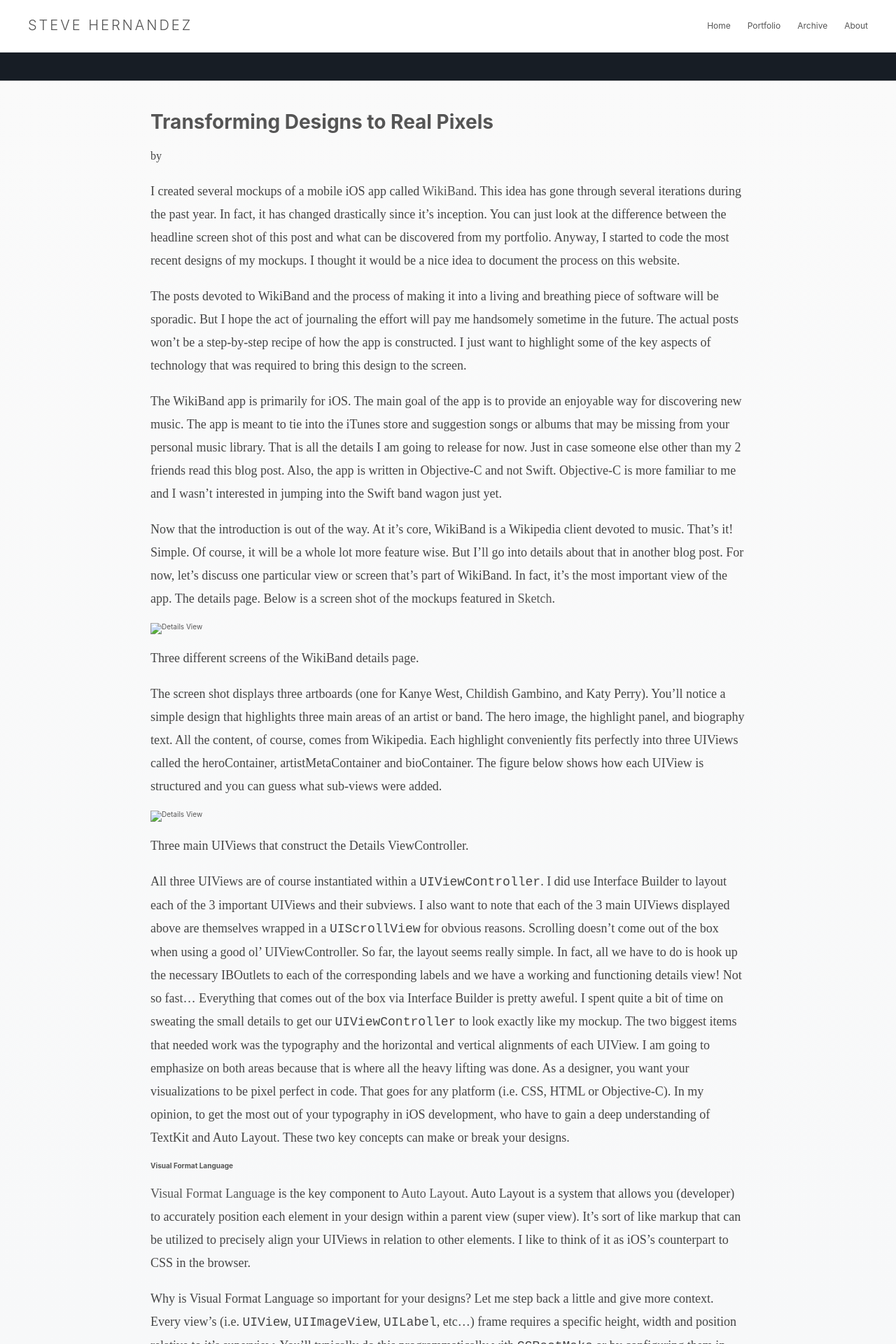
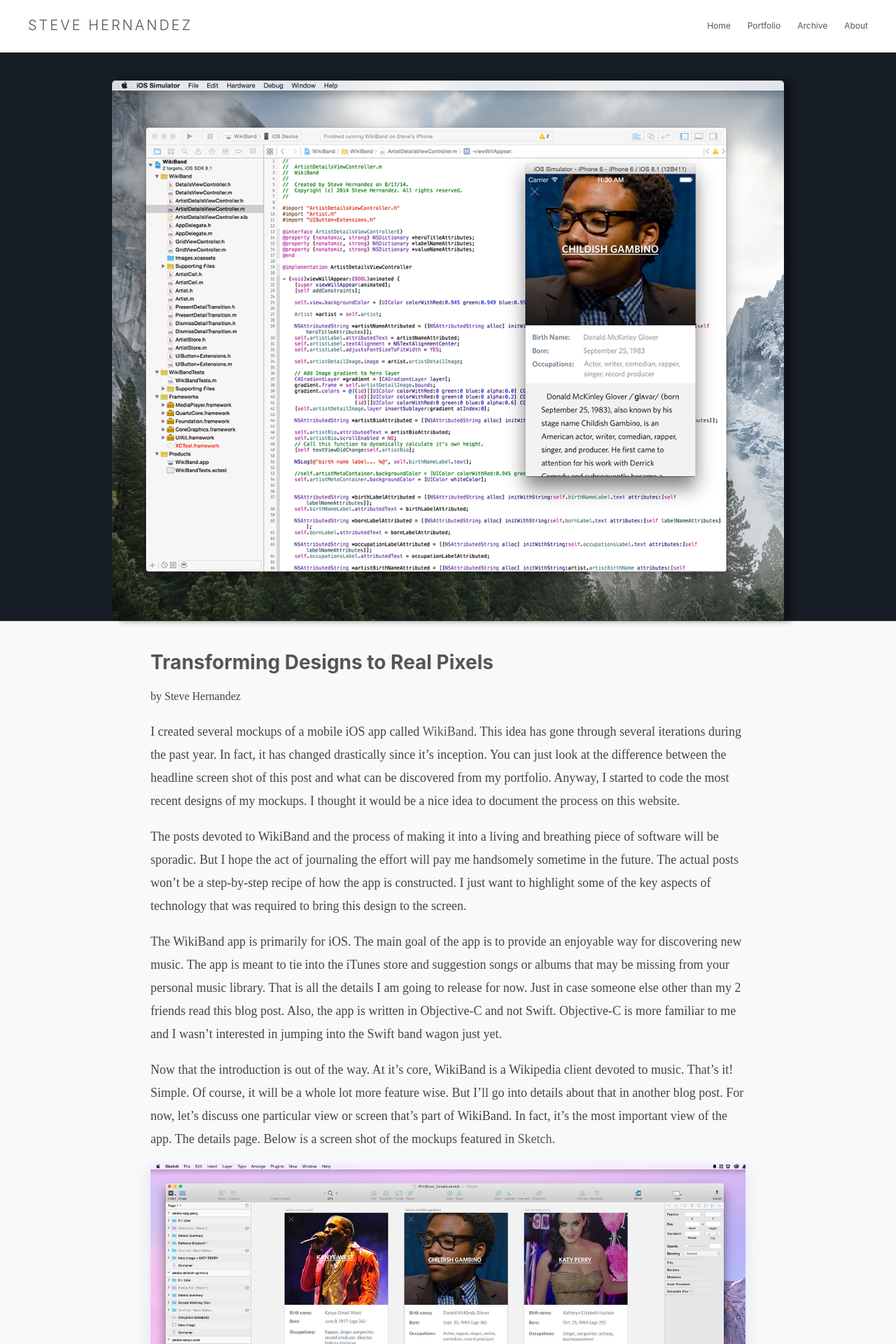
Before and after one commit to slhernandez/slhernandez, a Jekyll site: the page built from _posts/2015-03-01-Transforming-Designs.markdown, in a window 1280 px wide. Shown: the top 1920 px of the page at 70% size. Built offline with Jekyll 4.4.1, drawn with Linux system fonts in a browser that asks for light colours; some of the changed text lies outside the part shown.

Commit message:
Update transform pixels post.

````diff
--- a/_layouts/post.html
+++ b/_layouts/post.html
@@ -6,7 +6,7 @@
   <div class="post-hero-background {{page.image-name}}"></div>
 {% else %}
   <div class="post-hero {{page.background-override}}">
-    <img class="post-hero-img" src="{{page.hero-image}}" />
+    <img class="post-hero-img {{page.background-override}}" src="{{page.hero-image}}" />
   </div>
 {% endif %}
 <div class="post-container">
--- a/_posts/2015-03-01-Transforming-Designs.markdown
+++ b/_posts/2015-03-01-Transforming-Designs.markdown
@@ -3,8 +3,13 @@
 title: Transforming Designs to Real Pixels
 blurb: Some thoughts on how to transform one of my designs from a mockup into actual code using the iOS platform.  The focus for this particular case study is the Visual Format Language and NSAttributedString.
 preview-image: /images/grid/real_pixels_grid.png
+image-title: Transforming Pixels to Code
+author: Steve Hernandez
+hero-image: /images/posts/transforming/xcode_1100.png
+background_image: false
 image-title: Transforming Designs
 categories: coding
+background-override: transform
 ---
 
 I created several mockups of a mobile iOS app called [WikiBand](http://slhernandez.com/wikiband/).  This idea has gone through several iterations during the past year.  In fact, it has changed drastically since it’s inception.  You can just look at the difference between the headline screen shot of this post and what can be discovered from my portfolio.  Anyway, I started to code the most recent designs of my mockups.  I thought it would be a nice idea to document the process on this website.
@@ -15,21 +20,15 @@
 
 Now that the introduction is out of the way.  At it's core, WikiBand is a Wikipedia client devoted to music.  That’s it!  Simple.  Of course, it will be a whole lot more feature wise.  But I’ll go into details about that in another blog post.  For now, let’s discuss one particular view or screen that’s part of WikiBand.  In fact, it’s the most important view of the app.  The details page.  Below is a screen shot of the mockups featured in [Sketch](http://bohemiancoding.com/sketch/).
 
-<div class="post-image">
-  <a href="/images/posts/TransformingDesigns/wikiband_mocks_opt.jpg" data-imagelightbox="b"><img src="/images/posts/TransformingDesigns/wikiband_mocks_opt.jpg" title="Details View" alt="Details View"/></a>
-  <p class="caption">Three different screens of the WikiBand details page.</p>
-</div>
+{% include post_single_img.html post_image="/images/posts/transforming/wikiband_mocks_opt.jpg" title="Details View" caption="Three different screens of the WikiBand details page." %}
 
 The screen shot displays three artboards (one for Kanye West, Childish Gambino, and Katy Perry). You'll notice a simple design that highlights three main areas of an artist or band.  The hero image, the highlight panel, and biography text.  All the content, of course, comes from Wikipedia. Each highlight conveniently fits perfectly into three UIViews called the heroContainer, artistMetaContainer and bioContainer.  The figure below shows how each UIView is structured and you can guess what sub-views were added.
 
-<div class="post-image">
-  <a href="/images/posts/TransformingDesigns/details_outline_white.png" data-imagelightbox="b"><img src="/images/posts/TransformingDesigns/details_outline_white.png" title="Details View" alt="Details View"/></a>
-  <p class="caption">Three main UIViews that construct the Details ViewController.</p>
-</div>
+{% include post_single_img.html post_image="/images/posts/transforming/details_outline_white.png" title="Details View" caption="Three main UIViews that construct the Details ViewController." %}
 
 All three UIViews are of course instantiated within a ```UIViewController```.  I did use Interface Builder to layout each of the 3 important UIViews and their subviews.  I also want to note that each of the 3 main UIViews displayed above are themselves wrapped in a ```UIScrollView``` for obvious reasons.  Scrolling doesn't come out of the box when using a good ol' UIViewController.  So far, the layout seems really simple. In fact, all we have to do is hook up the necessary IBOutlets to each of the corresponding labels and we have a working and functioning details view!  Not so fast... Everything that comes out of the box via Interface Builder is pretty aweful.  I spent quite a bit of time on sweating the small details to get our ```UIViewController``` to look exactly like my mockup. The two biggest items that needed work was the typography and the horizontal and vertical alignments of each UIView.  I am going to emphasize on both areas because that is where all the heavy lifting was done.  As a designer, you want your visualizations to be pixel perfect in code.  That goes for any platform (i.e. CSS, HTML or Objective-C).  In my opinion, to get the most out of your typography in iOS development, who have to gain a deep understanding of TextKit and Auto Layout.  These two key concepts can make or break your designs.
 
-#### Visual Format Language
+## Visual Format Language
 
 [Visual Format Language](https://developer.apple.com/library/ios/documentation/UserExperience/Conceptual/AutolayoutPG/VisualFormatLanguage/VisualFormatLanguage.html#//apple_ref/doc/uid/TP40010853-CH3-SW1) is the key component to [Auto Layout](https://developer.apple.com/library/ios/documentation/UserExperience/Conceptual/AutolayoutPG/Introduction/Introduction.html#//apple_ref/doc/uid/TP40010853-CH13-SW1).  Auto Layout is a system that allows you (developer) to accurately position each element in your design within a parent view (super view).  It's sort of like markup that can be utilized to precisely align your UIViews in relation to other elements.  I like to think of it as iOS's counterpart to CSS in the browser.
 
@@ -70,15 +69,11 @@
 
 I'll dive into more detail about VFL in another post (hopefully).  But for now, I'll keep everything highlevel.  I highly recommend [Apple's documentation on Visual Format Language](https://developer.apple.com/library/ios/documentation/UserExperience/Conceptual/AutolayoutPG/VisualFormatLanguage/VisualFormatLanguage.html).
 
-#### Typography and NSAttributedString
+## Typography and NSAttributedString
 
 As mentioned previously, there is some extra work required to get your typography looking great on iOS.  A simple ```UITextView``` or ```UILabel``` will not do the trick.  Those ```UIKit``` classes will not render text nicely out of the box.  That initial result will never look anywhere close to what you envisioned in your designs.  To get your text pixel perfect, you have to familiarize yourself with ```TextKit```, ```NSAttributedString``` and ```NSParagraphyStyle```.  Let's look again at the WikiBand's details view again.
 
-<div class="grid iterative-design">
-  <div class="col-1-2"><a href="/images/posts/TransformingDesigns/kanye_screen.png" data-imagelightbox="b"><img src="/images/posts/TransformingDesigns/kanye_screen.png" title="Focus on typography"></a></div>
-  <div class="col-1-2"><a href="/images/posts/TranformingDesigns/bio_text.png" data-imagelightbox="b"><img src="/images/posts/TransformingDesigns/bio_text.png"></a></div>
-</div>
-<p class="caption">Small typographic details need to be considered for the artist name, labels and biography text.</p>
+{% include post_double_img.html post_image_1="/images/posts/transforming/kanye_screen.png" post_image_2="/images/posts/transforming/bio_text.png" title="Focus on typography" caption="Small typographic details need to be considered for the artist name, labels and biography text." %}
 
 The font used for WikiBand is [Whitney](http://www.typography.com/fonts/whitney/overview/) by [Hoefler & Co.](http://www.typography.com/).  Other small details you will notice is the underline and all caps for the artist name. Not to mention the text shadow and subtle kerning to get the title to match the design.  To get all these properties properly declared and used for text rendering is ```NSAttributedString```.  In fact, all text treatment in the details view uses ```NSAttributedString```.  Since iOS 7 was released, Apple transformed their entire design from skeuomorphic to flat.  That redesign placed more emphasis on text which prompted them to introduce a wonderful class called ```NSAttributedString```.  An ```NSAttributedString``` object manages two parameters, ```NSString``` and an attributes dictionary.  The attributes dictionary holds the set of parameters that are applied to individual characters in the string.  Below is a quick list of what those parameters are for rendering a highly customized typeface.
 
@@ -101,11 +96,8 @@
 
 An ```NSAttributedString``` variable called artistNameAttributed is declared and instantiated with an ```NSString``` called artistName and attributes dictionary.  The attributes dictionary is defined and returned in a  method called heroTitleAttributes. Looking at the definition, notice that the font is declared, shadow is initialized and the underline is setup using string properties.  ```NSAttributedString``` has [character attributes](https://developer.apple.com/library/prerelease/ios/documentation/UIKit/Reference/NSAttributedString_UIKit_Additions/index.html#//apple_ref/doc/constant_group/Character_Attributes) that can be declared as dictionary keys and be applied to the text in an attributed string.  You just have to refer to the documentation for character attributes to figure out the return value for each key.  If you want to override paragraph attributes such as line-height, headIndent and paragraph spacing, just supply a dictionary called ```NSMutableParagraphyStyle``` with a set of properties to manipulate those values.
 
-<div class="post-image">
-  <a href="/images/posts/TransformingDesigns/iphone_desk.jpg" data-imagelightbox="b"><img src="/images/posts/TransformingDesigns/iphone_desk.jpg" title="Details View" alt="Details View"/></a>
-  <p class="caption">Real pixels of WikiBand's details view.</p>
-</div>
+{% include post_single_img.html post_image="/images/posts/transforming/iphone_desk.jpg" title="Details View" caption="Real pixels of WikiBand's details view." %}
 
-#### Typography and Layout Matter
+## Typography and Layout Matter
 
 I'll just conclude this post with this thought.  Typography is one of the most important pieces of your overall design.  Some iOS apps are 90% text and maybe 10% animation based.  You just have to look at the Mail app that comes with the iPhone.  It's all text and layout.  If you have a deep understanding of Auto Layout, Visual Format Language and NSAttributeString, you can bring any of your designs to life on the iOS platform.  Focus on the small details when it comes to typography.  Your app will look more polished than the competition.  I would also recommend reading [Butterrick\'s](http://practicaltypography.com/end-credits.html#bio) book on [Practical Typography](http://practicaltypography.com/) to get tips on how to render your typeface on the screen (desktop or mobile).
--- a/_sass/_post.scss
+++ b/_sass/_post.scss
@@ -8,6 +8,10 @@
     margin: 0 auto;
     max-width: 968px;
     width: 75%;
+    &.transform {
+      border-radius: 5px;
+      box-shadow: 10px 0px 10px rgba(0,0,0,0.4);
+    }
   }
   &.calendar {
     background: rgb(21,52,93);
````
Also changed, not shown: images/posts/transforming/bio_text.png (added), images/posts/transforming/details_outline.png (added), images/posts/transforming/details_outline_white.png (added), images/posts/transforming/iphone_desk.jpg (added), images/posts/transforming/kanye_screen.png (added), images/posts/transforming/wikiband_mocks_opt.jpg (added), images/posts/transforming/xcode_1100.png (added), images/posts/transforming/xcode_screen.png (added), images/posts/transforming/xcode_screen_view.png (added), 2 other files.
